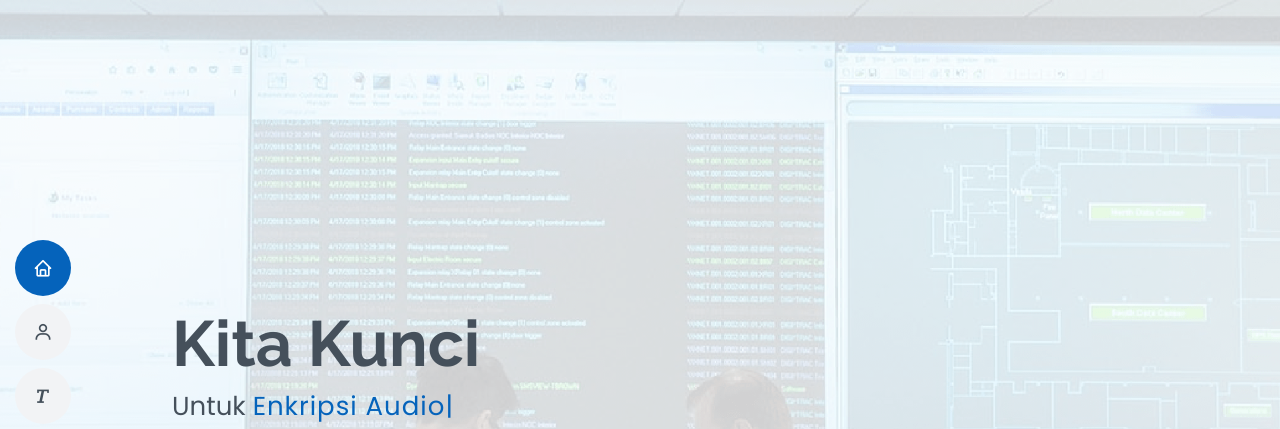
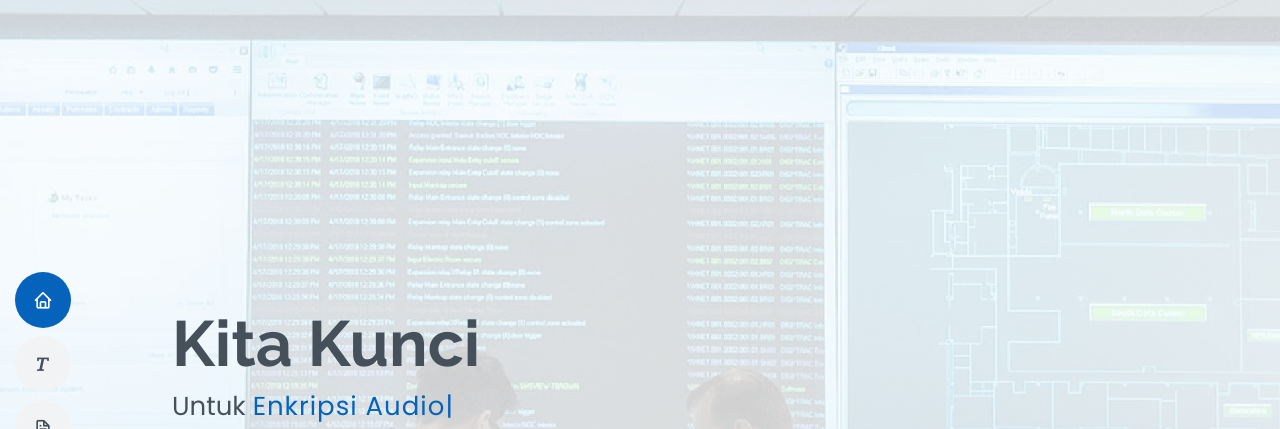
Before and after one commit to DwiGunawanLim/Project2KeamananData, a plain HTML site: page index.html in a window 1280 px wide. Shown: the top 429 px of the page. Drawn offline with Linux system fonts and the light colour scheme.

Commit message:
menghapus navbar about pada index

```diff
--- a/index.html
+++ b/index.html
@@ -41,9 +41,6 @@
       <ul>
         <li>
           <a href="#hero" class="nav-link scrollto active" onClick="javascript:location.reload();"><i class="bx bx-home"></i> <span>Home</span></a>
-        </li>
-        <li>
-          <a href="#about" class="nav-link scrollto" onClick="javascript:location.reload();"><i class="bx bx-user"></i> <span>About</span></a>
         </li>
         <li>
           <a href="#teks" class="nav-link scrollto" onClick="javascript:location.reload();"><i class="bx bx-text"></i> <span>Text Encryption</span></a>
```
